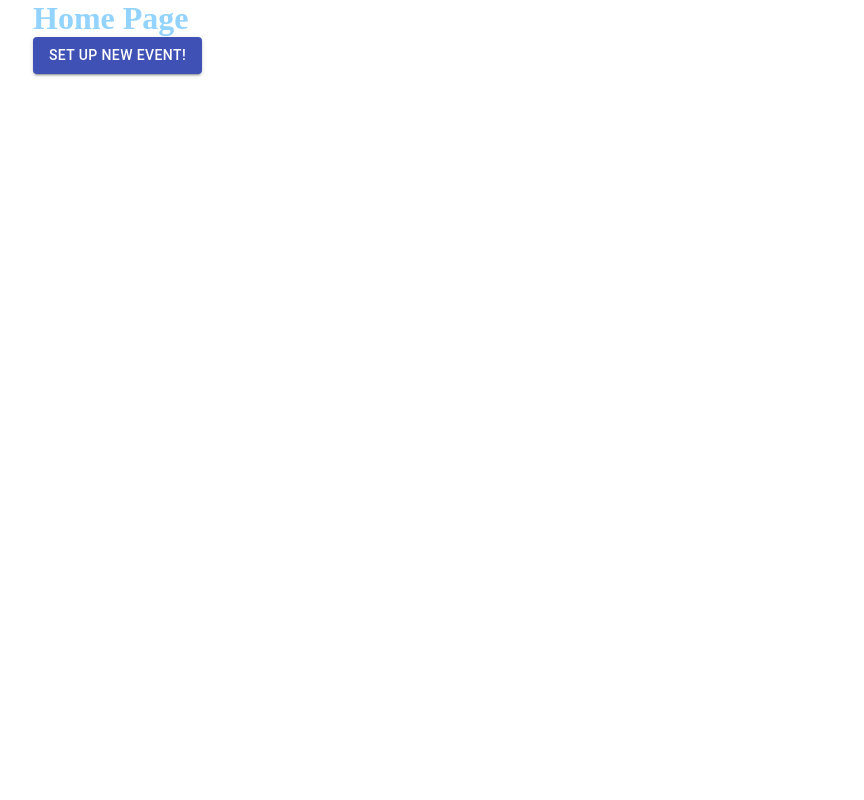
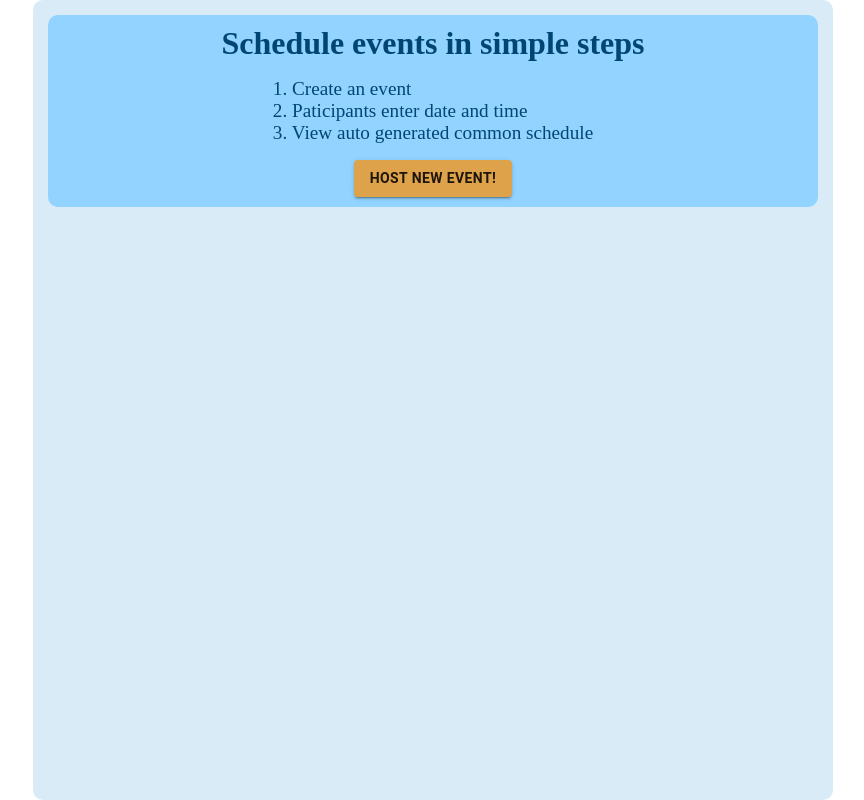
Before and after one commit to Andrew781123/scheduling-quick, a React (Create React App) app in the folder frontend/: page / in a window 1280 px wide. Shown: the whole page, without its empty margins (207-1071 px from the left). Built offline with nearby package versions, Linux system fonts and the light colour scheme; no server answers.

Commit message:
home page styling

```diff
--- a/frontend/public/index.html
+++ b/frontend/public/index.html
@@ -12,7 +12,7 @@
 
     <link rel="manifest" href="%PUBLIC_URL%/manifest.json" />
 
-    <title>React App</title>
+    <title>Scheduling Quick</title>
   </head>
   <body>
     <noscript>You need to enable JavaScript to run this app.</noscript>
--- a/frontend/src/App.scss
+++ b/frontend/src/App.scss
@@ -122,6 +122,7 @@ body {
   background-color: $thirdColor;
   padding: 15px;
   border-radius: 10px;
+  height: 100vh;
 }
 
 .page_header {
--- a/frontend/src/pages/event-link-page/EventLinkPage.tsx
+++ b/frontend/src/pages/event-link-page/EventLinkPage.tsx
@@ -1,6 +1,8 @@
 import React, { useMemo } from "react";
 import { RouteComponentProps } from "react-router-dom";
 import { Link } from "react-router-dom";
+import { PageHeader } from "../../shared/conponents/PageHeader";
+import CheckIcon from "@material-ui/icons/Check";
 
 interface EventLinkPageProps {}
 
@@ -14,12 +16,16 @@ export const EventLinkPage: React.FC<
   const eventId = props.location.state.eventId;
 
   const link = useMemo(() => {
-    return `http://localhost:3000/events/${eventId}`;
+    return `${process.env.REACT_APP_CLIENT_URL}/events/${eventId}`;
   }, [eventId]);
 
   return (
-    <>
-      <h1>Link to dashboard of event</h1>
+    <div className='page_container'>
+      <PageHeader
+        icon={<CheckIcon fontSize='large' />}
+        headerText='Event Created'
+      />
+      <h3>Send the following link to participants</h3>
       <Link
         to={{
           pathname: `/events/${eventId}/dashboard`
@@ -27,6 +33,6 @@ export const EventLinkPage: React.FC<
       >
         {link}
       </Link>
-    </>
+    </div>
   );
 };
--- /dev/null
+++ b/frontend/src/pages/home-page/HomePage.scss
@@ -0,0 +1,29 @@
+@import "../../App.scss";
+
+.home_page {
+  background-color: $secondaryColor;
+  color: $labelColor;
+  border-radius: 10px;
+  padding: 10px;
+
+  .home_page_instructions {
+    width: 100%;
+    display: flex;
+    flex-direction: column;
+    align-items: center;
+
+    .home_page_header {
+      color: $labelColor;
+    }
+
+    .home_page_shceduling_steps {
+      .home_page_scheduling_step {
+        font-size: 1.2rem;
+      }
+    }
+  }
+  .host_new_event_button_container {
+    display: flex;
+    justify-content: center;
+  }
+}
--- a/frontend/src/pages/home-page/HomePage.tsx
+++ b/frontend/src/pages/home-page/HomePage.tsx
@@ -1,6 +1,8 @@
 import React from "react";
 import { Button } from "@material-ui/core";
 import * as H from "history";
+import "./HomePage.scss";
+import Box from "@material-ui/core/Box";
 
 interface HomePageProps {
   history: H.History;
@@ -12,11 +14,37 @@ export const HomePage: React.FC<HomePageProps> = props => {
   };
 
   return (
-    <>
-      <h1>Home Page</h1>
-      <Button onClick={redirectToSetupForm} variant='contained' color='primary'>
-        Set up new event!
-      </Button>
-    </>
+    <div className='page_container'>
+      <div className='home_page'>
+        <div className='home_page_instructions'>
+          <h1 className='home_page_header'>Schedule events in simple steps</h1>
+
+          <Box my={1} />
+
+          <div className='home_page_shceduling_steps'>
+            <p className='home_page_scheduling_step'>1. Create an event</p>
+            <p className='home_page_scheduling_step'>
+              2. Paticipants enter date and time
+            </p>
+            <p className='home_page_scheduling_step'>
+              3. View auto generated common schedule
+            </p>
+          </div>
+        </div>
+
+        <Box my={2} />
+
+        <div className='host_new_event_button_container'>
+          <Button
+            onClick={redirectToSetupForm}
+            variant='contained'
+            color='primary'
+            className='Button'
+          >
+            Host new event!
+          </Button>
+        </div>
+      </div>
+    </div>
   );
 };
```
